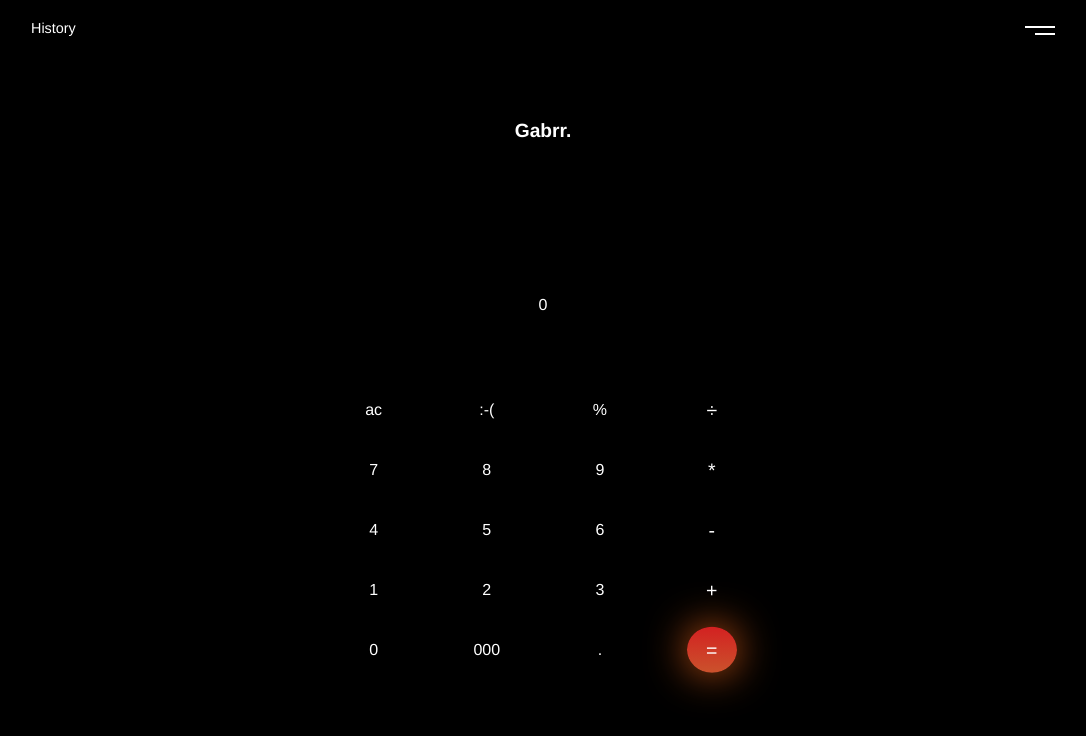
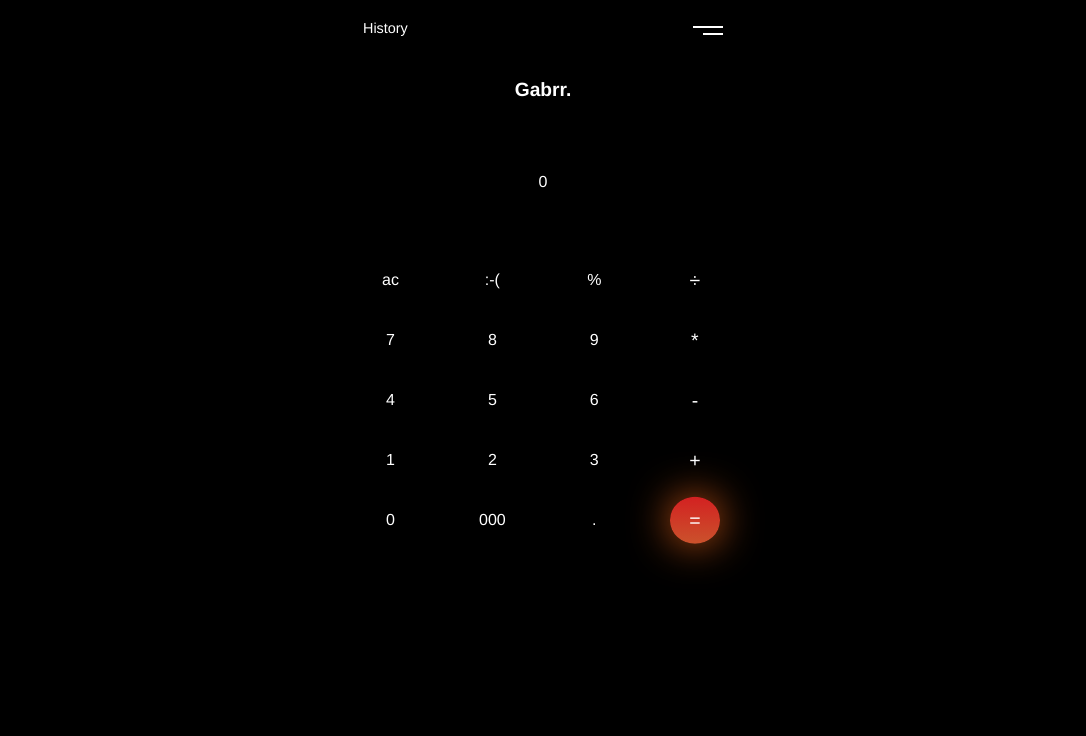
Before and after one commit to gabrr/vue-calculator, a Vue app: page / in a window 1280 px wide. Shown: the top 736 px of the page, without its empty margins (97-1183 px from the left). Built offline with nearby package versions, Linux system fonts and the light colour scheme.

Commit message:
design bug fixes

```diff
--- a/src/App.vue
+++ b/src/App.vue
@@ -33,6 +33,7 @@ body{
   -moz-osx-font-smoothing: grayscale;
   text-align: center;
   color: rgba(255, 255, 255, 1);
-  min-height: 550px;
+  max-width: 450px;
+  margin: auto;
 }
 </style>
--- a/src/components/navbar.vue
+++ b/src/components/navbar.vue
@@ -18,6 +18,8 @@ export default {
 <style scoped>
 #navbar{
     width: 100%;
+    max-width: 450px;
+    margin: auto;
     display: grid;
     grid-template-columns: repeat(2, 1fr);
 }
--- a/src/components/numCalculator.vue
+++ b/src/components/numCalculator.vue
@@ -135,9 +135,8 @@ export default {
     #gabrr-calculator{
         max-width: 450px;
         width: 90%;
-        margin: auto;
+        margin: 9vh auto;
         text-align: center;
-        margin-top: 12%;
     }
 
     .result{
```
